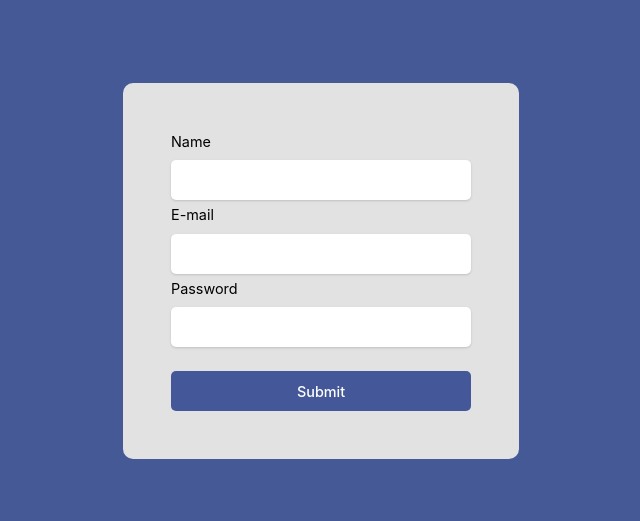
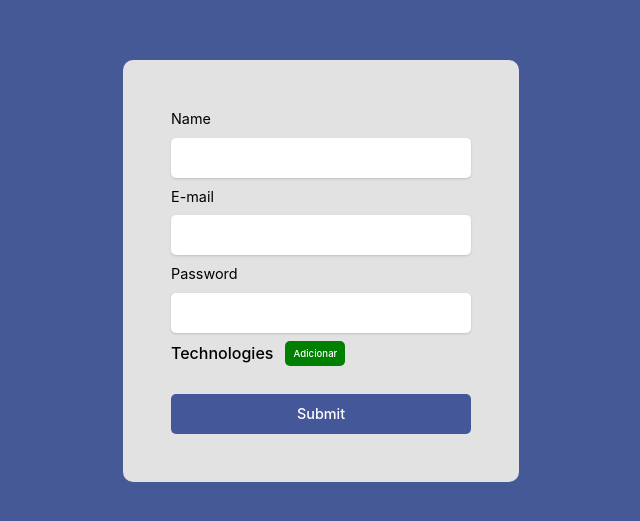
Before and after one commit to Alana-Rocha/Hook-Form-Study, a React (Vite) app: page / in a window 1280 px wide. Shown: the part 129-650 px from the top of the page, without its empty margins (319-959 px from the left). Built offline with nearby package versions, Linux system fonts and the light colour scheme.

Commit message:
feat: input

```diff
--- a/src/App.tsx
+++ b/src/App.tsx
@@ -50,6 +50,10 @@ export const App = () => {
     name: "techs",
   });
 
+  const addNewTech = () => {
+    append({ title: "", knowledge: 0 });
+  };
+
   const createUser = (data: any) => {
     setOutput(JSON.stringify(data, null, 2));
   };
@@ -68,7 +72,7 @@ export const App = () => {
           bgColor="#e2e2e2"
           alignContent="center"
           borderRadius="10px"
-          gap={1}
+          gap={2}
           p={12}
           color="#000"
         >
@@ -80,16 +84,30 @@ export const App = () => {
           {errors.password && <span>{errors.password.message}</span>}
           {/* {errors.password && <span>{errors.password.message}</span>} */}
 
+          <Flex gap={3}>
+            <label style={{ fontWeight: "500" }}>Technologies</label>
+            <Button
+              maxW="20%"
+              h="25px"
+              fontSize="0.6rem"
+              onClick={addNewTech}
+              bgColor="green"
+              _hover={{ bg: "#006e01" }}
+            >
+              Adicionar
+            </Button>
+          </Flex>
+
           {fields.map((field, index) => {
             return (
-              <Flex key={field.id}>
+              <Flex key={field.id} gap={2} flexDir="column">
                 <Input
-                  label={"Technologies"}
+                  // label={"Technologies"}
                   type="text"
                   {...register(`techs.${index}.title`)}
                 />
                 <Input
-                  label={"Technologies"}
+                  // label={"Technologies"}
                   type="text"
                   {...register(`techs.${index}.knowledge`)}
                 />
```
